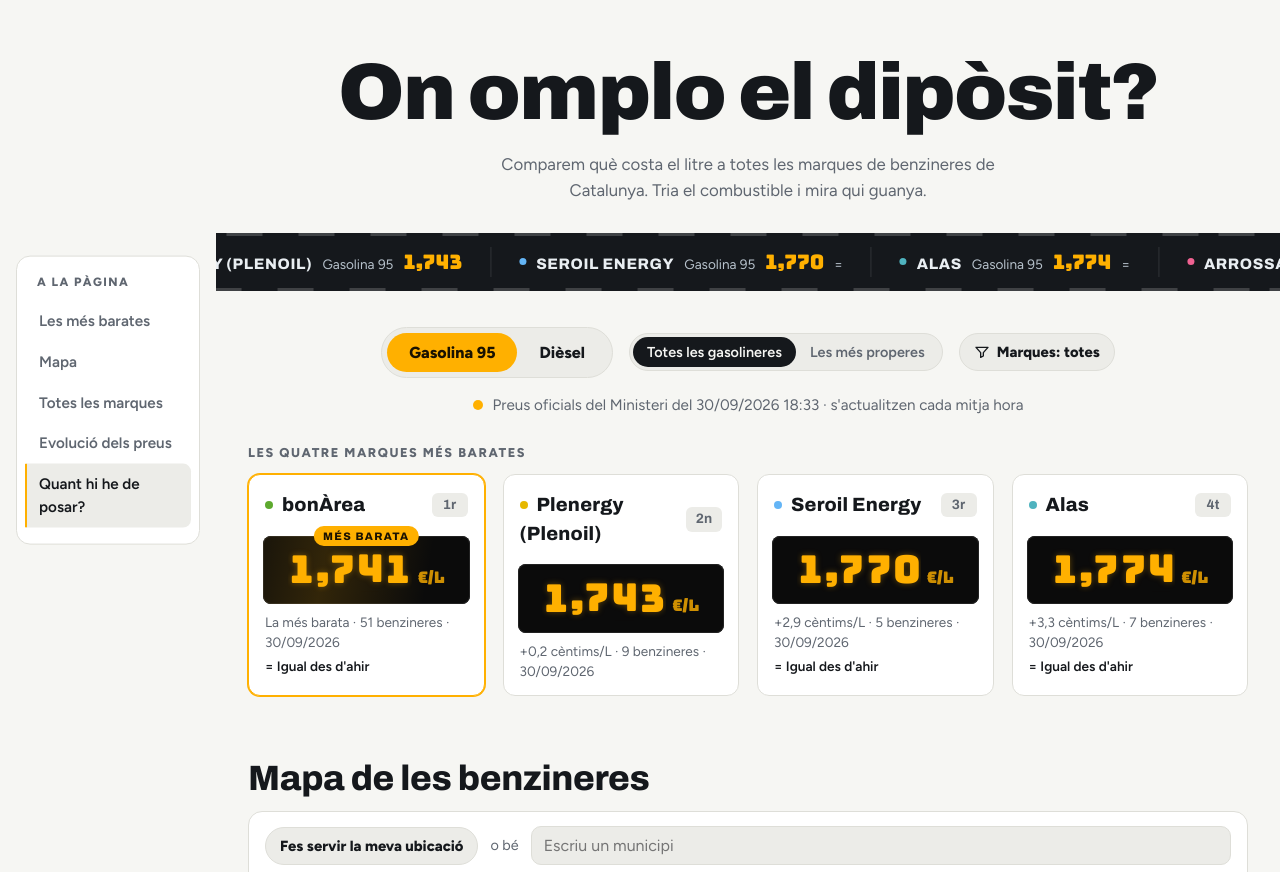
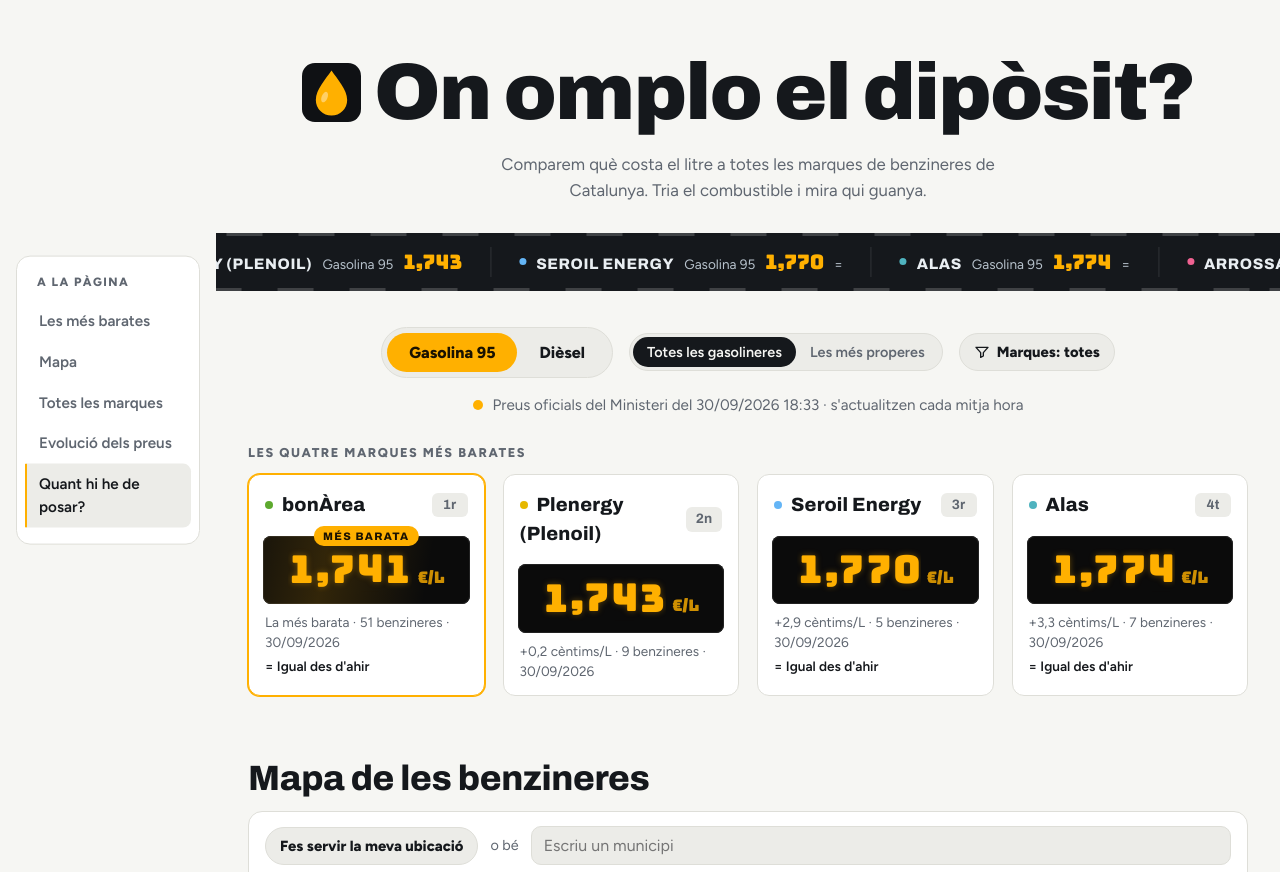
Before and after one commit to MartiFarranC/gulusinaCAT, a website with bundled scripts: page index.html in a window 1280 px wide. Shown: the top 872 px of the page. Built offline with nearby package versions, Linux system fonts and the light colour scheme; no server answers.

Commit message:
feat: mostra el logo al costat del títol

```diff
--- a/assets/css/capcalera.css
+++ b/assets/css/capcalera.css
@@ -12,6 +12,13 @@
   line-height: 1.02;
   letter-spacing: -0.02em;
   margin: 0 0 14px;
+}
+h1 .logo {
+  display: inline-block;
+  width: 0.74em;
+  height: 0.74em;
+  vertical-align: -0.04em;
+  animation: fade 0.8s var(--ease) both;
 }
 h1 .w {
   display: inline-block;
--- a/index.html
+++ b/index.html
@@ -49,7 +49,9 @@
   <body>
     <header>
       <div class="wrap">
-        <h1 id="title" aria-label="On omplo el dipòsit?"></h1>
+        <h1 id="title" aria-label="On omplo el dipòsit?">
+          <img class="logo" src="assets/icones/logo.svg" alt="" width="64" height="64" />
+        </h1>
         <p class="sub">
           Comparem què costa el litre a totes les marques de benzineres de Catalunya. Tria el
           combustible i mira qui guanya.
```
Also changed, not shown: CHANGELOG.md.
